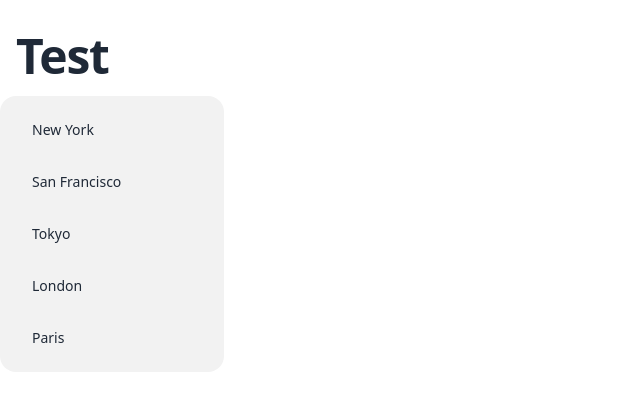
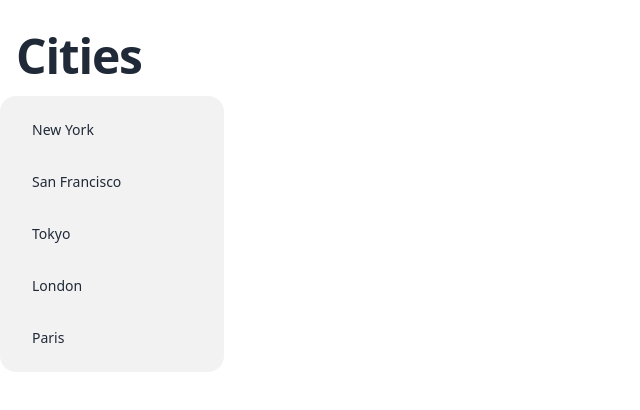
Before and after one commit to prasetyomuhdwi/games-react-app, a React (Vite) app: page / in a window 1280 px wide. Shown: the top 410 px of the page, without its empty margins (0-640 px from the left). Built offline with nearby package versions, Linux system fonts and the light colour scheme.

Commit message:
pass data to component

```diff
--- a/src/App.tsx
+++ b/src/App.tsx
@@ -1,10 +1,11 @@
-import ListGroup from "./components/ListGroup"
+import ListGroup from './components/ListGroup'
 
 function App() {
+  let items = ['New York', 'San Francisco', 'Tokyo', 'London', 'Paris']
 
   return (
     <div>
-      <ListGroup/>
+      <ListGroup items={items} heading="Cities" />
     </div>
   )
 }
--- a/src/components/ListGroup.tsx
+++ b/src/components/ListGroup.tsx
@@ -1,8 +1,11 @@
 import { useState } from 'react'
 
-function ListGroup() {
-  let items = ['New York', 'San Francisco', 'Tokyo', 'London', 'Paris']
+interface Props {
+  items: string[]
+  heading: string
+}
 
+function ListGroup({ items, heading }: Props) {
   const getMessage = () => {
     return items.length === 0 && <p>item found</p>
   }
@@ -13,7 +16,7 @@
     // fragment
     <>
       <h1 className="p-4 mt-4 text-3xl font-bold tracking-tight sm:text-5xl">
-        Test
+        {heading}
       </h1>
 
       <ul className="w-56 menu bg-base-200 rounded-box">
```
